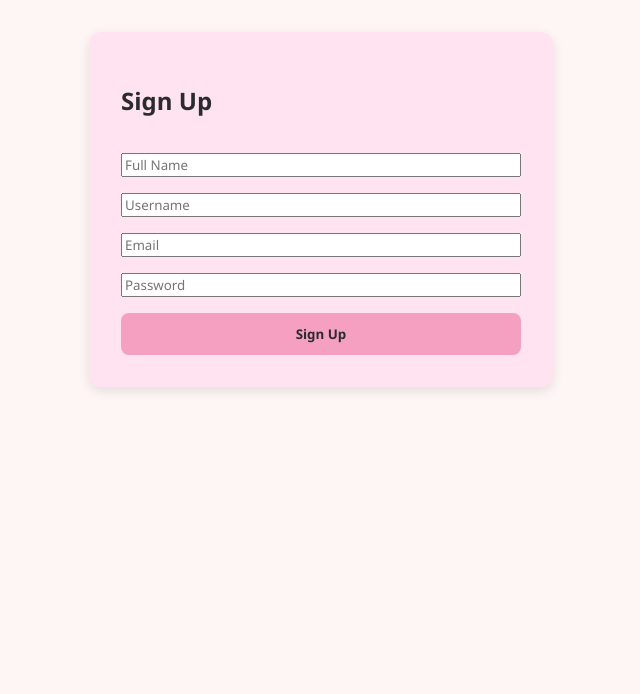
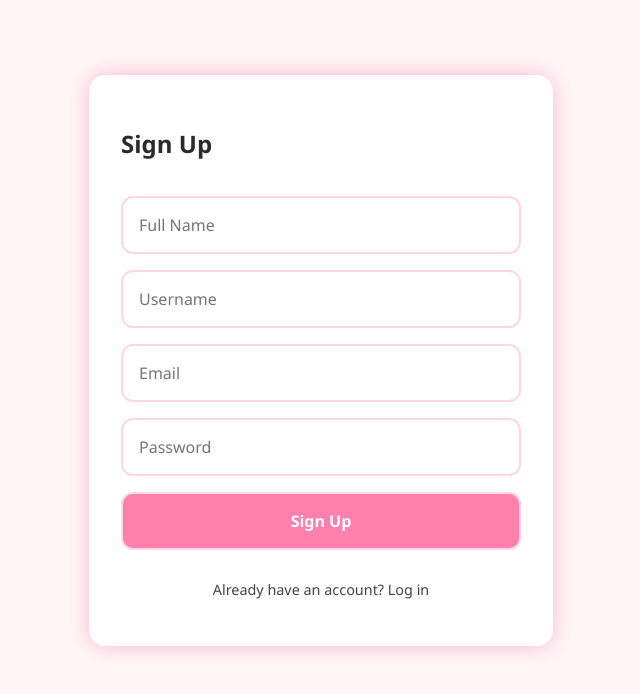
Before and after one commit to KhushmanK08/recipe-book, a SvelteKit app in the folder recipe-book/: page /signup in a window 1280 px wide. Shown: the top 694 px of the page, without its empty margins (319-959 px from the left). Built offline with nearby package versions, Linux system fonts and the light colour scheme; no server answers.

Commit message:
made some changes to the signup page logic

```diff
--- a/recipe-book/src/routes/(protected)/+layout.svelte
+++ b/recipe-book/src/routes/(protected)/+layout.svelte
@@ -13,7 +13,7 @@
 
 <script>
   import { user } from "$lib/stores";
-  import NavBar from "$lib/components/NavBar.svelte";
+  import NavBar from "../../components/Navbar.svelte";
 </script>
 
 <NavBar />
--- a/recipe-book/src/routes/login/+page.svelte
+++ b/recipe-book/src/routes/login/+page.svelte
@@ -1,21 +1,31 @@
 <script>
   import { supabase } from "$lib/supabaseClient";
+  import { goto } from "$app/navigation";
+  import { fly, fade } from "svelte/transition";
+
   let email = "";
   let password = "";
   let message = "";
 
   const handleLogin = async () => {
+    message = "";
     const { error } = await supabase.auth.signInWithPassword({
       email,
       password,
     });
 
-    message = error ? error.message : "Login successful!";
+    if (error) {
+      message = error.message;
+    } else {
+      goto("/dashboard");
+    }
   };
+
+  const goToSignup = () => goto("/signup");
 </script>
 
-<form on:submit|preventDefault={handleLogin}>
-  <h2>Login</h2>
+<form on:submit|preventDefault={handleLogin} in:fly={{ y: 30 }} class="form">
+  <h2 in:fade>Login</h2>
   <input type="email" placeholder="Email" bind:value={email} required />
   <input
     type="password"
@@ -24,5 +34,73 @@
     required
   />
   <button type="submit">Log In</button>
-  {#if message}<p>{message}</p>{/if}
+  <p class="link" on:click={goToSignup}>Don’t have an account? Sign up</p>
+  {#if message}<p class="error">{message}</p>{/if}
 </form>
+
+<style>
+  .form {
+    max-width: 400px;
+    margin: 10vh auto;
+    background: white;
+    padding: 2rem;
+    border-radius: 1rem;
+    box-shadow: 0 0 20px #fcb6d4;
+    display: flex;
+    flex-direction: column;
+    gap: 1rem;
+    animation: float 4s ease-in-out infinite;
+  }
+
+  input,
+  button {
+    padding: 1rem;
+    font-size: 1rem;
+    border-radius: 0.75rem;
+    border: 2px solid #ffd6e3;
+    outline: none;
+  }
+
+  button {
+    background: #ff80ab;
+    color: white;
+    font-weight: bold;
+    cursor: pointer;
+    transition: 0.3s ease;
+  }
+
+  button:hover {
+    background: #ff4081;
+  }
+
+  .link {
+    font-size: 0.9rem;
+    text-align: center;
+    color: #444;
+    cursor: pointer;
+    transition: color 0.3s ease;
+  }
+
+  .link:hover {
+    color: #ff4081;
+    text-decoration: underline;
+  }
+
+  .error {
+    color: red;
+    font-size: 0.9rem;
+    text-align: center;
+  }
+
+  @keyframes float {
+    0% {
+      transform: translateY(0px);
+    }
+    50% {
+      transform: translateY(-10px);
+    }
+    100% {
+      transform: translateY(0px);
+    }
+  }
+</style>
--- a/recipe-book/src/routes/signup/+page.svelte
+++ b/recipe-book/src/routes/signup/+page.svelte
@@ -1,5 +1,8 @@
 <script>
   import { supabase } from "$lib/supabaseClient";
+  import { goto } from "$app/navigation";
+  import { fly, fade } from "svelte/transition";
+
   let email = "";
   let password = "";
   let full_name = "";
@@ -7,29 +10,41 @@
   let message = "";
 
   const handleSignup = async () => {
-    const { data, error } = await supabase.auth.signUp({ email, password });
+    message = "";
 
-    if (error) return (message = error.message);
+    const { data, error } = await supabase.auth.signUp(
+      { email, password },
+      { emailRedirectTo: null }, // disables confirmation
+    );
+
+    if (error) {
+      message = error.message;
+      return;
+    }
 
     const { user } = data;
-    const { error: profileError } = await supabase.from("users").insert([
+
+    const { error: insertError } = await supabase.from("users").insert([
       {
         id: user.id,
         full_name,
         username,
+        email, // insert email explicitly
       },
     ]);
 
-    if (profileError) {
-      message = profileError.message;
+    if (insertError) {
+      message = insertError.message;
     } else {
-      message = "Signup successful! Check your email to confirm.";
+      goto("/dashboard");
     }
   };
+
+  const goToLogin = () => goto("/login");
 </script>
 
-<form on:submit|preventDefault={handleSignup}>
-  <h2>Sign Up</h2>
+<form on:submit|preventDefault={handleSignup} in:fly={{ y: 30 }} class="form">
+  <h2 in:fade>Sign Up</h2>
   <input type="text" placeholder="Full Name" bind:value={full_name} required />
   <input type="text" placeholder="Username" bind:value={username} required />
   <input type="email" placeholder="Email" bind:value={email} required />
@@ -40,5 +55,73 @@
     required
   />
   <button type="submit">Sign Up</button>
-  {#if message}<p>{message}</p>{/if}
+  <p class="link" on:click={goToLogin}>Already have an account? Log in</p>
+  {#if message}<p class="error">{message}</p>{/if}
 </form>
+
+<style>
+  .form {
+    max-width: 400px;
+    margin: 10vh auto;
+    background: white;
+    padding: 2rem;
+    border-radius: 1rem;
+    box-shadow: 0 0 20px #fcb6d4;
+    display: flex;
+    flex-direction: column;
+    gap: 1rem;
+    animation: float 4s ease-in-out infinite;
+  }
+
+  input,
+  button {
+    padding: 1rem;
+    font-size: 1rem;
+    border-radius: 0.75rem;
+    border: 2px solid #ffd6e3;
+    outline: none;
+  }
+
+  button {
+    background: #ff80ab;
+    color: white;
+    font-weight: bold;
+    cursor: pointer;
+    transition: 0.3s ease;
+  }
+
+  button:hover {
+    background: #ff4081;
+  }
+
+  .link {
+    font-size: 0.9rem;
+    text-align: center;
+    color: #444;
+    cursor: pointer;
+    transition: color 0.3s ease;
+  }
+
+  .link:hover {
+    color: #ff4081;
+    text-decoration: underline;
+  }
+
+  .error {
+    color: red;
+    font-size: 0.9rem;
+    text-align: center;
+  }
+
+  @keyframes float {
+    0% {
+      transform: translateY(0px);
+    }
+    50% {
+      transform: translateY(-10px);
+    }
+    100% {
+      transform: translateY(0px);
+    }
+  }
+</style>
```
